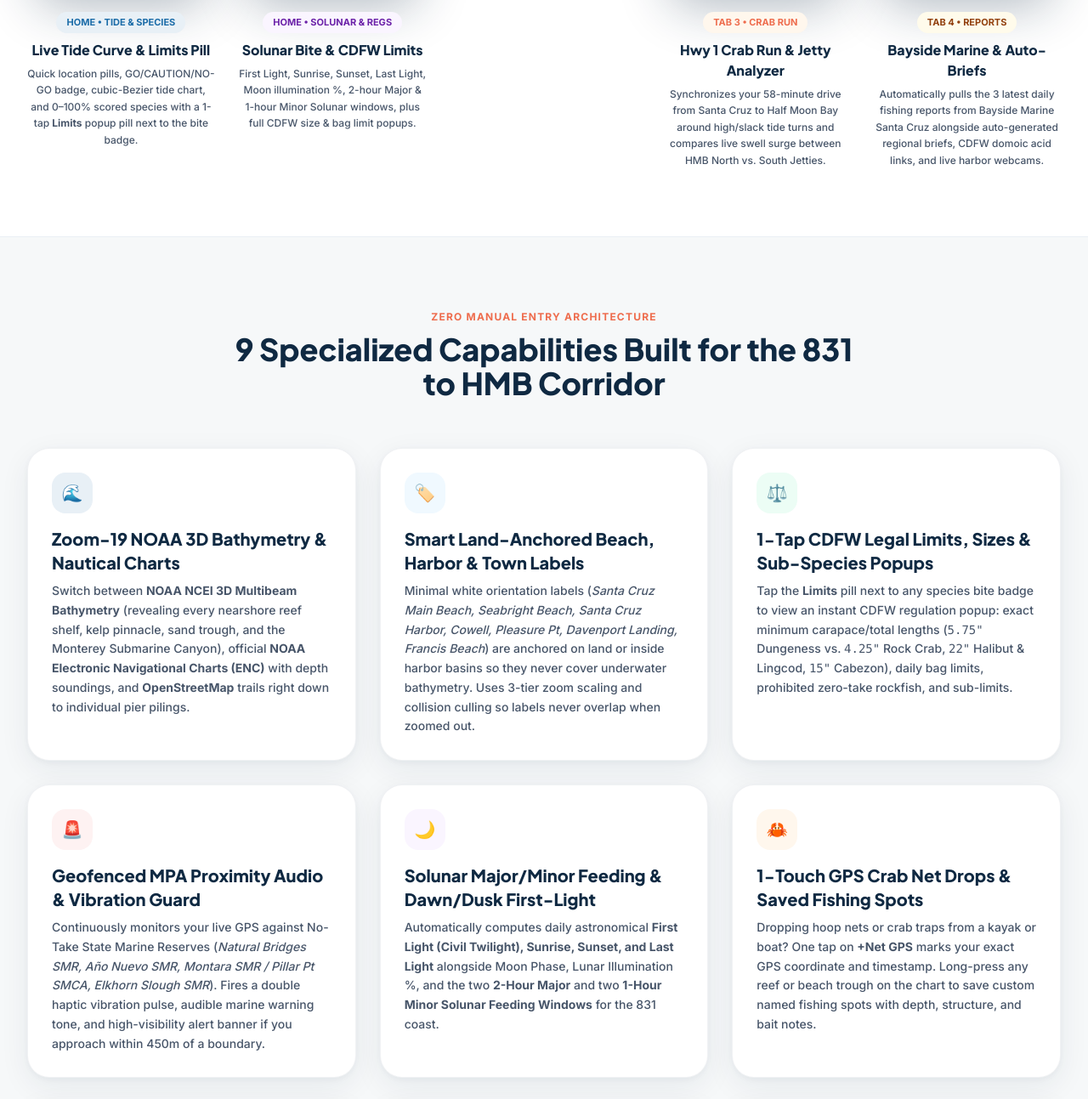
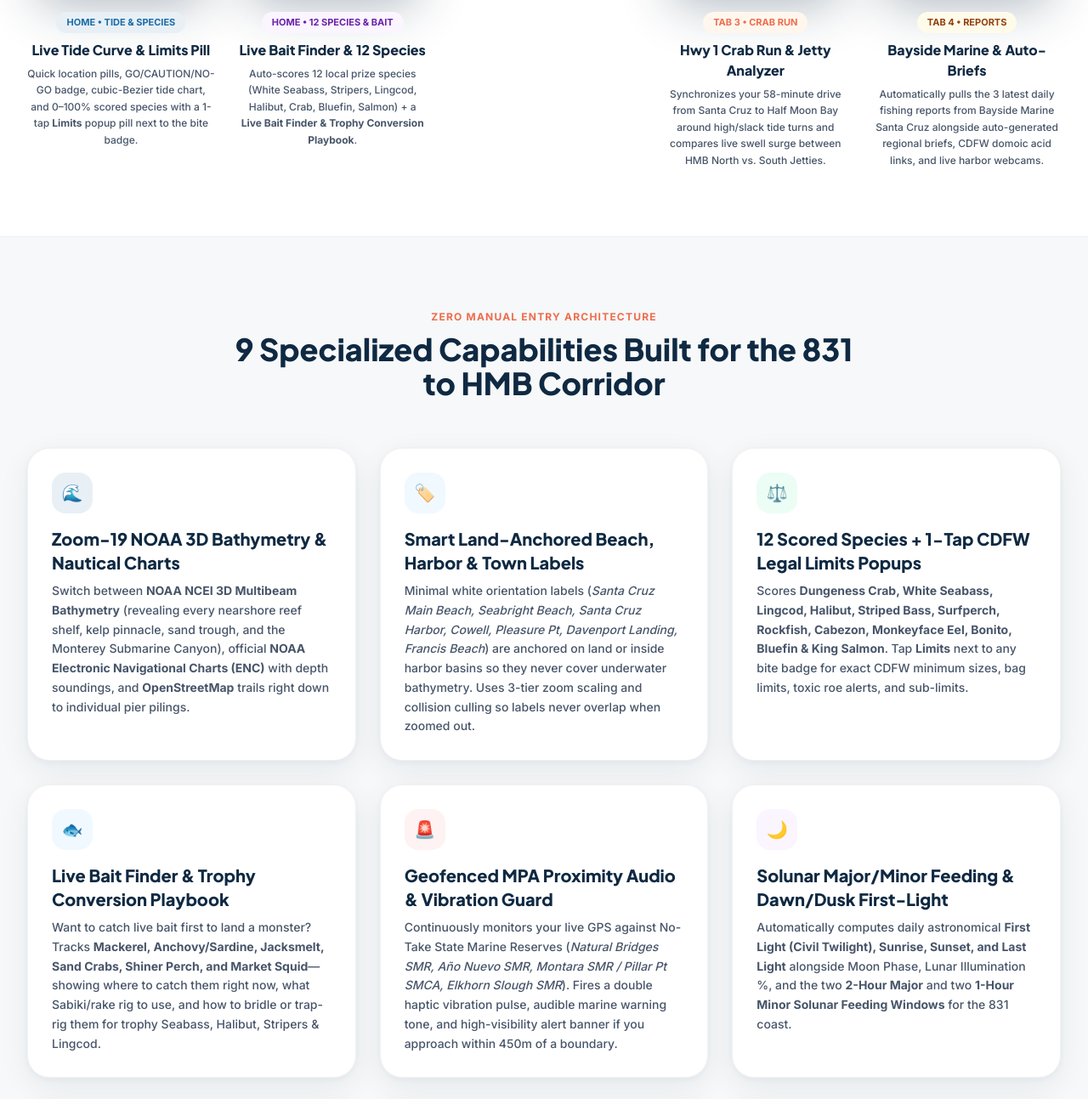
Before and after one commit to Borneo90/831Angler, a plain HTML site: page index.html in a window 1280 px wide. Shown: the part 1720-3013 px from the top of the page at 85% size. Drawn offline with nearby package versions, Linux system fonts and the light colour scheme.

Commit message:
Add 12 target species & Live Bait Finder Playbook to website

```diff
--- a/index.html
+++ b/index.html
@@ -189,15 +189,15 @@
           </p>
         </div>
 
-        <!-- Screen 2: Solunar & Legal Rules -->
+        <!-- Screen 2: Live Bait Finder & 12 Species -->
         <div class="flex flex-col items-center text-center">
           <div class="phone-mockup w-[225px] mb-5">
-            <img src="assets/screenshot-solunar.png" onerror="this.src='assets/screenshot-home.png'" alt="Solunar & Legal Limits" class="w-full h-auto block" />
+            <img src="assets/screenshot-solunar.png" onerror="this.src='assets/screenshot-home.png'" alt="12 Species & Live Bait Finder" class="w-full h-auto block" />
           </div>
-          <span class="px-3 py-1 rounded-full text-[11px] font-extrabold uppercase bg-purple-50 text-purple-800 mb-2">Home &bull; Solunar &amp; Regs</span>
-          <h3 class="font-display text-base font-extrabold text-coast-navy">Solunar Bite &amp; CDFW Limits</h3>
+          <span class="px-3 py-1 rounded-full text-[11px] font-extrabold uppercase bg-purple-50 text-purple-800 mb-2">Home &bull; 12 Species &amp; Bait</span>
+          <h3 class="font-display text-base font-extrabold text-coast-navy">Live Bait Finder &amp; 12 Species</h3>
           <p class="text-xs text-slate-600 mt-1.5 leading-relaxed max-w-xs font-medium">
-            First Light, Sunrise, Sunset, Last Light, Moon illumination %, 2-hour Major &amp; 1-hour Minor Solunar windows, plus full CDFW size &amp; bag limit popups.
+            Auto-scores 12 local prize species (White Seabass, Stripers, Lingcod, Halibut, Crab, Bluefin, Salmon) + a <strong>Live Bait Finder &amp; Trophy Conversion Playbook</strong>.
           </p>
         </div>
 
@@ -283,10 +283,23 @@
             ⚖️
           </div>
           <h3 class="font-display text-xl font-extrabold text-coast-navy mb-2">
-            1-Tap CDFW Legal Limits, Sizes &amp; Sub-Species Popups
+            12 Scored Species + 1-Tap CDFW Legal Limits Popups
           </h3>
           <p class="text-sm text-slate-600 leading-relaxed font-medium">
-            Tap the <strong>Limits</strong> pill next to any species bite badge to view an instant CDFW regulation popup: exact minimum carapace/total lengths (<code>5.75"</code> Dungeness vs. <code>4.25"</code> Rock Crab, <code>22"</code> Halibut &amp; Lingcod, <code>15"</code> Cabezon), daily bag limits, prohibited zero-take rockfish, and sub-limits.
+            Scores <strong>Dungeness Crab, White Seabass, Lingcod, Halibut, Striped Bass, Surfperch, Rockfish, Cabezon, Monkeyface Eel, Bonito, Bluefin &amp; King Salmon</strong>. Tap <strong>Limits</strong> next to any bite badge for exact CDFW minimum sizes, bag limits, toxic roe alerts, and sub-limits.
+          </p>
+        </div>
+
+        <!-- Feature 3B: Live Bait Finder -->
+        <div class="daylight-card p-7">
+          <div class="w-12 h-12 rounded-2xl bg-sky-50 text-coast-ocean flex items-center justify-center font-extrabold text-xl mb-4">
+            🐟
+          </div>
+          <h3 class="font-display text-xl font-extrabold text-coast-navy mb-2">
+            Live Bait Finder &amp; Trophy Conversion Playbook
+          </h3>
+          <p class="text-sm text-slate-600 leading-relaxed font-medium">
+            Want to catch live bait first to land a monster? Tracks <strong>Mackerel, Anchovy/Sardine, Jacksmelt, Sand Crabs, Shiner Perch, and Market Squid</strong>—showing where to catch them right now, what Sabiki/rake rig to use, and how to bridle or trap-rig them for trophy Seabass, Halibut, Stripers &amp; Lingcod.
           </p>
         </div>
 
```
Also changed, not shown: assets/screenshot-solunar.png.
